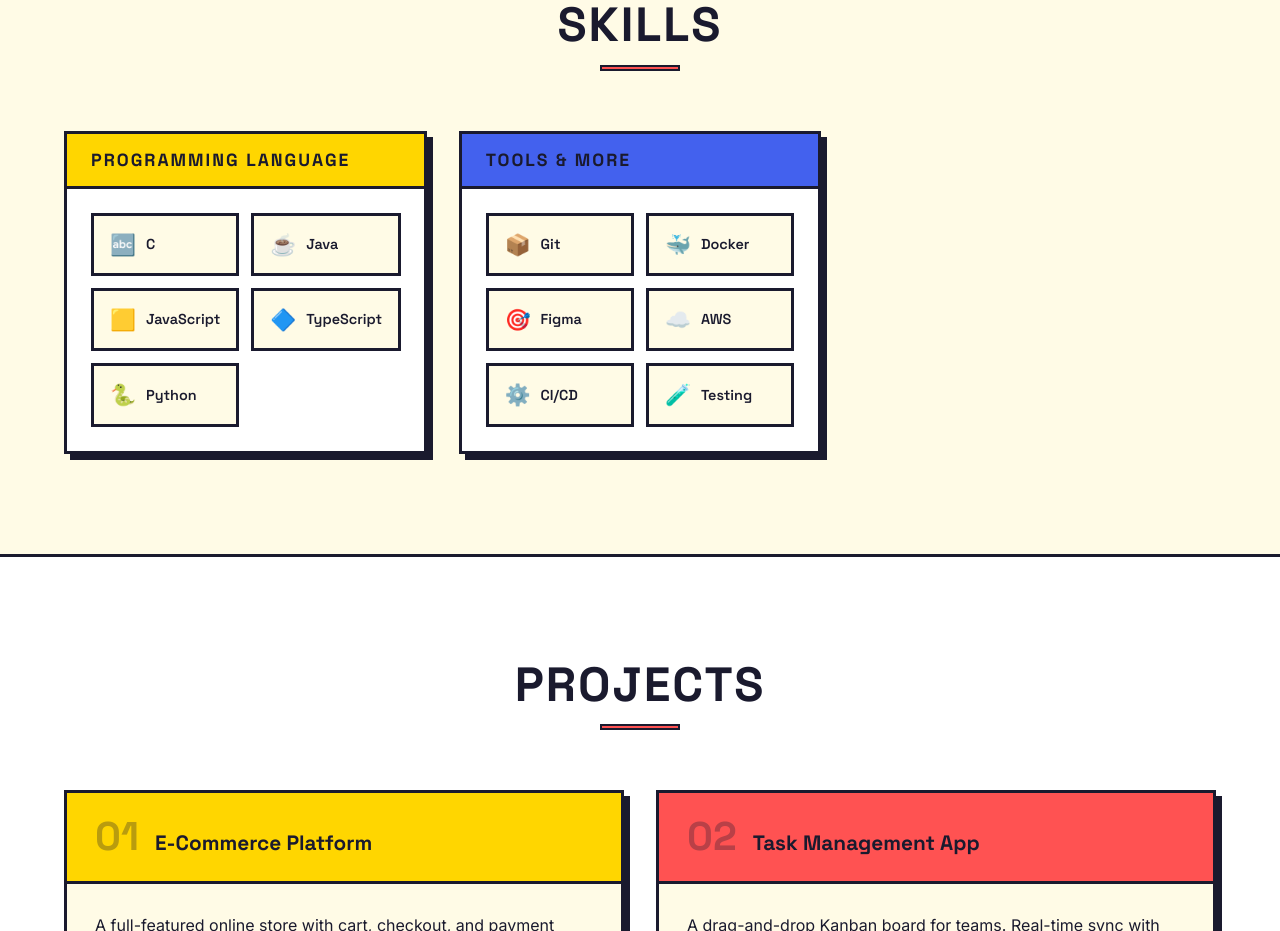
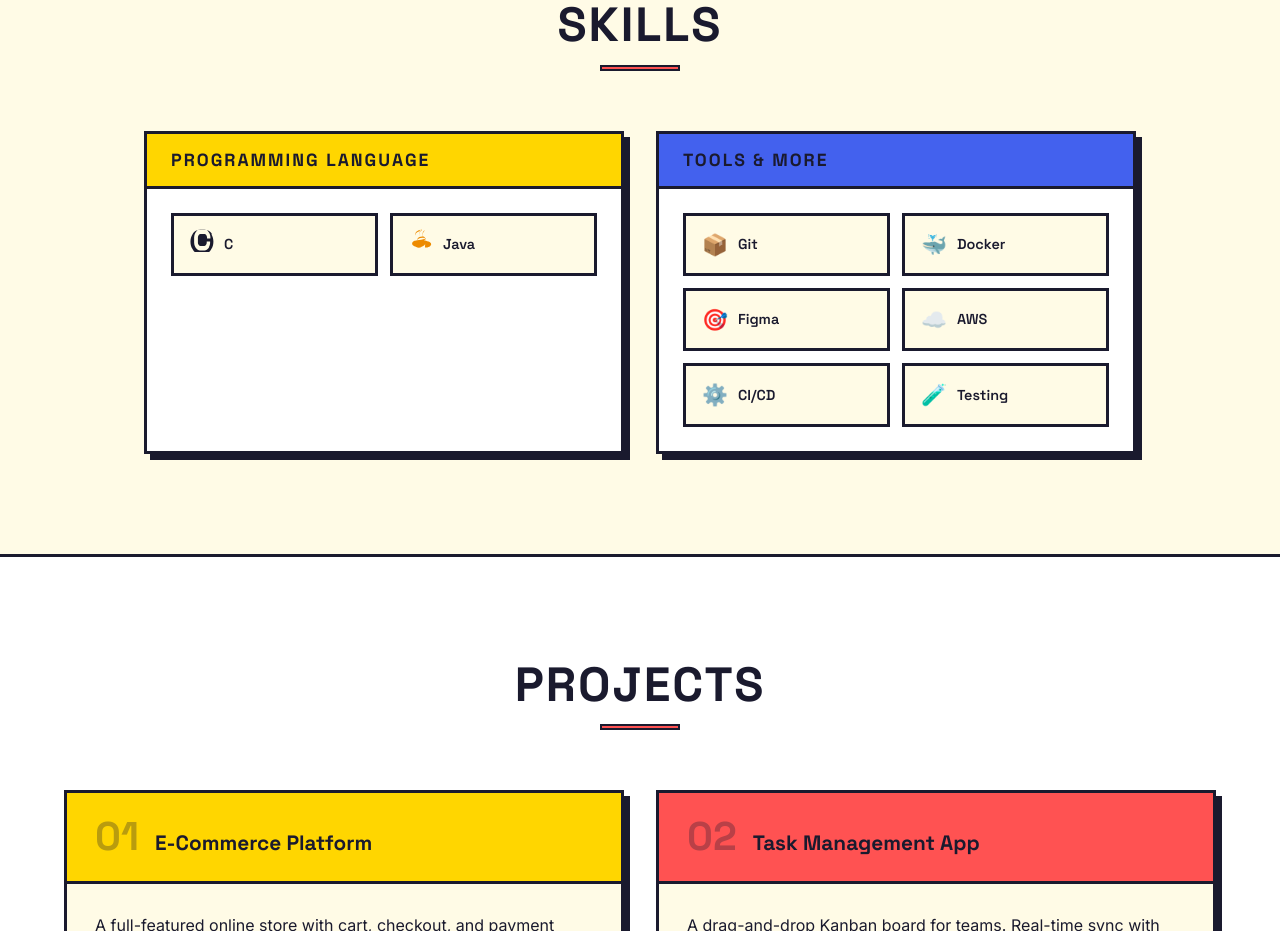
Before and after one commit to jeya-daniel-j/Portfolio, a React (Vite) app: page / in a window 1280 px wide. Shown: the part 1900-2831 px from the top of the page. Built offline with nearby package versions, Linux system fonts and the light colour scheme.

Commit message:
Refine Skills page: center boxes, only C/Java with SVG icons

```diff
--- a/src/components/Skills.css
+++ b/src/components/Skills.css
@@ -3,14 +3,17 @@
 }
 
 .skills__categories {
-  display: grid;
-  grid-template-columns: repeat(3, 1fr);
+  display: flex;
+  justify-content: center;
+  flex-wrap: wrap;
   gap: 32px;
 }
 
 .skills__category {
   background: #fff;
   overflow: hidden;
+  width: 100%;
+  max-width: 480px;
 }
 
 .skills__category-title {
--- a/src/components/Skills.jsx
+++ b/src/components/Skills.jsx
@@ -1,17 +1,27 @@
 import React from 'react'
 import SectionTitle from './SectionTitle'
 import './Skills.css'
+
+const C_ICON = (
+  <svg width="24" height="24" viewBox="0 0 128 128">
+    <path d="M117.5 33.5l-3.9-6.2c-7.2-11.4-19.8-18.1-33.3-18.1H50.5c-13.4 0-26 6.7-33.2 18.1l-3.9 6.2C6.1 45.1 2.4 58.9 2.4 73.1c0 14.1 3.7 27.9 10.9 39.5l3.9 6.2c7.2 11.4 19.8 18.1 33.2 18.1H76.7c13.4 0 26-6.7 33.3-18.1l3.9-6.2c7.2-11.5 10.9-25.3 10.9-39.5.1-14.1-3.6-27.9-10.8-39.6zM102 102.3l-3.9 6.2c-4.4 6.9-12 11-20.1 11H52.8c-8.1 0-15.7-4.1-20.1-11l-3.9-6.2C24.4 95.3 22 86.9 22 78.4V49.6c0-8.5 2.4-16.9 6.8-23.9l3.9-6.2c4.4-6.9 12-11 20.1-11h25.2c8.1 0 15.7 4.1 20.1 11l3.9 6.2c4.4 7 6.8 15.4 6.8 23.9v5.9h-18v-5.9c0-3.6-1-7.2-2.9-10.2l-1.7-2.6c-1.9-2.9-5.1-4.7-8.6-4.7H55.4c-3.5 0-6.7 1.8-8.6 4.7l-1.7 2.6c-1.9 3-2.9 6.6-2.9 10.2v28.8c0 3.6 1 7.2 2.9 10.2l1.7 2.6c1.9 3 5.1 4.7 8.6 4.7h20.6c3.5 0 6.7-1.8 8.6-4.7l1.7-2.6c1.9-3 2.9-6.6 2.9-10.2v-5.9h18v5.9c.1 8.5-2.3 16.9-6.7 23.9z" fill="currentColor"/>
+  </svg>
+)
+
+const JAVA_ICON = (
+  <svg width="24" height="24" viewBox="0 0 128 128">
+    <path d="M86.1 82.5c0 10.6-15.6 19.1-34.8 19.1S16.5 93.1 16.5 82.5c0-4.8 3.2-9 8.4-12.2.8-.5 1.7-.9 2.6-1.3l.8-.4c3-.5 5.9-1 8.8-1.5 5.5-.9 11-1.8 16.4-2.8 1.1-.2 2.2-.4 3.3-.6 5-1 9.9-2 14.8-3 1.9-.4 3.9-.9 5.8-1.3.9-.2 1.8-.4 2.8-.6h.1c3.5-1.1 5.8-3.4 5.8-5.8 0-4.1-6.1-7.4-13.6-7.4h-.2c-15.3 0-27.7 7-27.7 15.6 0 2.2.8 4.3 2.4 6.2 1.5 1.9 4.1 4.5 9.1 8.8.8.7 1.7 1.4 2.5 2.1 3 2.5 5.9 5 8.3 7.5l.3.3c3.5 3.5 4.8 6.5 4.8 9.1 0 5.4-8.8 9.9-19.6 9.9s-19.6-4.4-19.6-9.9c0-1.8.1-3.6.3-5.2 0-.2.2-.4.4-.5.2-.1.4 0 .5.2.2 1.4.3 2.9.3 4.5 0 4.2 8.1 7.7 18.1 7.7s18.1-3.4 18.1-7.7c0-2-1.3-4.3-3.8-7l-.3-.3c-2.3-2.4-5.1-4.7-7.9-7.1-.8-.7-1.6-1.3-2.5-2.1-4.8-4.1-7.1-6.5-8.5-8.1-1.3-1.6-1.9-3.2-1.9-4.8 0-7.3 11.2-13.3 25.1-13.3H78c6.3 0 11.4 2.8 11.4 6.3 0 2.9-3.6 5.4-8.6 6.3l-.1.1c-.2 0-.3.1-.4.2s0 .2.2.3c3.6 1 7 2.1 10.3 3.2 4.4 1.4 8.7 2.9 12.8 4.6l.3.1c9.4 3.9 14.2 8.5 14.2 13.5-.1 10.1-14.7 18.4-32.8 18.4z" fill="#ED8B00"/>
+    <path d="M57.6 15.5c-3.2 1.6-6.4 3.2-9.6 4.8-10.4 5-11.2 9.6-11.2 13.6 0 1.6.2 3.2.5 4.8 0 .2-.1.4-.3.5s-.4.1-.5-.1c-1.3-3.1-1.8-6.3-1.8-9.6 0-4.8 1.6-10.4 12.8-15.2 3.2-1.4 6.4-2.8 9.6-4 1.1-.3 2.1-.6 3.2-.8.2 0 .4.1.5.3s.1.4-.2.5c-1.1.2-1.9.5-3 .8zm11.2-4.8c-2.4 2.4-4.8 4.8-7.2 7.2-4.8 4.8-6.4 10.4-6.4 15.2 0 4 .8 8.1 2.4 12.1.1.2 0 .4-.2.5s-.4.1-.5-.1c-1.6-4.5-2.4-9-2.4-13.6 0-5.6 1.6-12 7.2-17.6 2.4-2.4 4.8-4.8 7.2-7.2.3-.3.8-.5 1.1-.8.2-.1.4 0 .5.2s-.1.4-.3.5c-.5.3-.9.6-1.4 1zm12.8 4.8c-1.6 2.4-3.2 4.8-4.8 7.2-3.2 4.8-4 9.6-4 14.4 0 5.6 1.6 11.2 4.8 16.8.1.2 0 .4-.2.5s-.4.1-.5-.1c-3.5-6.1-5.3-12.2-5.3-18.4 0-5.6 1-11.2 4.8-16.8 1.6-2.4 3.2-4.8 4.8-7.2.3-.5.6-1 1-1.4.1-.2.4-.3.5-.1s.1.4-.1.5c-.3.4-.6.8-.7 1.2z" fill="#ED8B00"/>
+  </svg>
+)
 
 const SKILL_CATEGORIES = [
   {
     title: 'Programming language',
     color: 'var(--clr-primary)',
     skills: [
-      { name: 'C', icon: '🔤' },
-      { name: 'Java', icon: '☕' },
-      { name: 'JavaScript', icon: '🟨' },
-      { name: 'TypeScript', icon: '🔷' },
-      { name: 'Python', icon: '🐍' },
+      { name: 'C', icon: C_ICON },
+      { name: 'Java', icon: JAVA_ICON },
     ],
   },
   {
```
